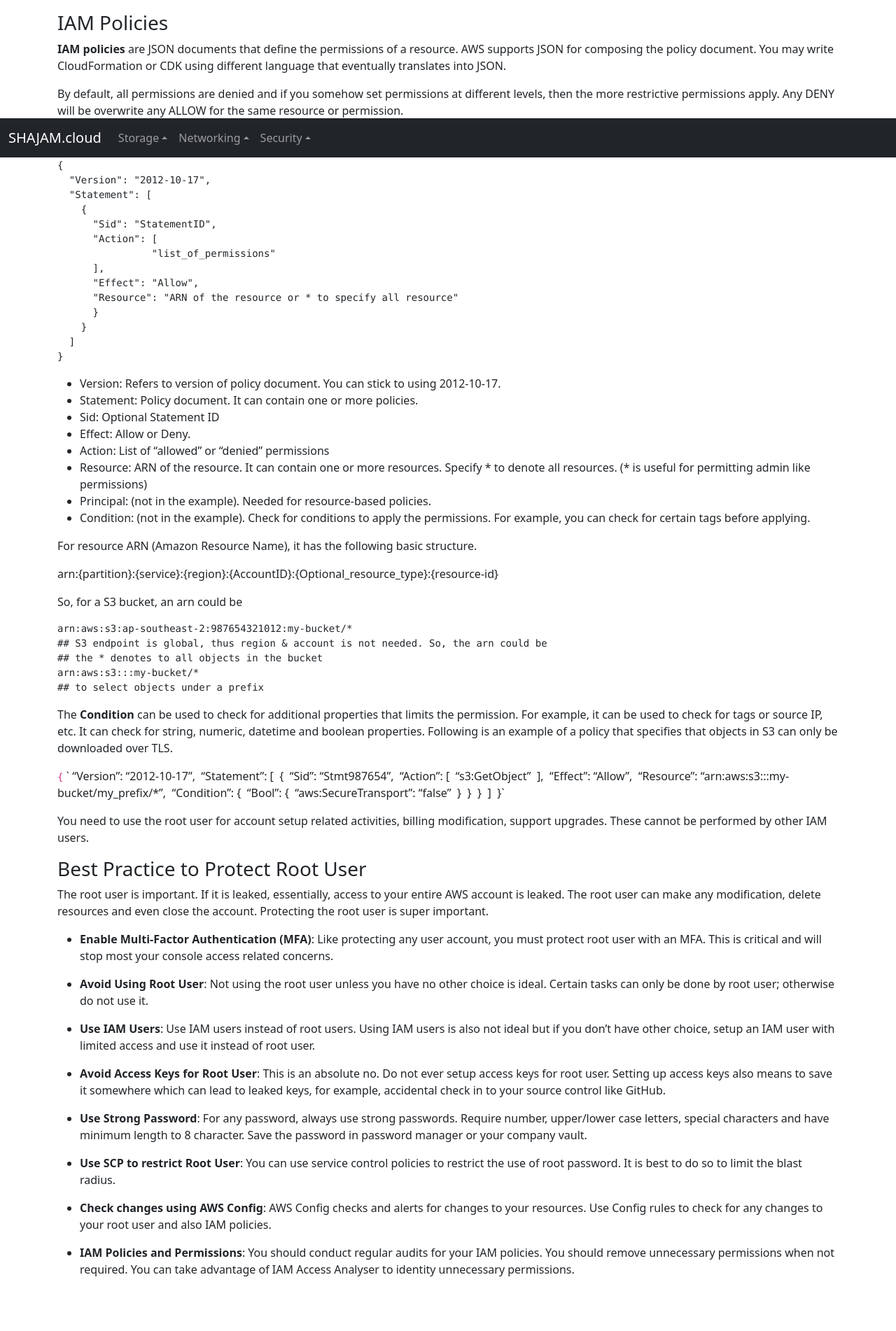
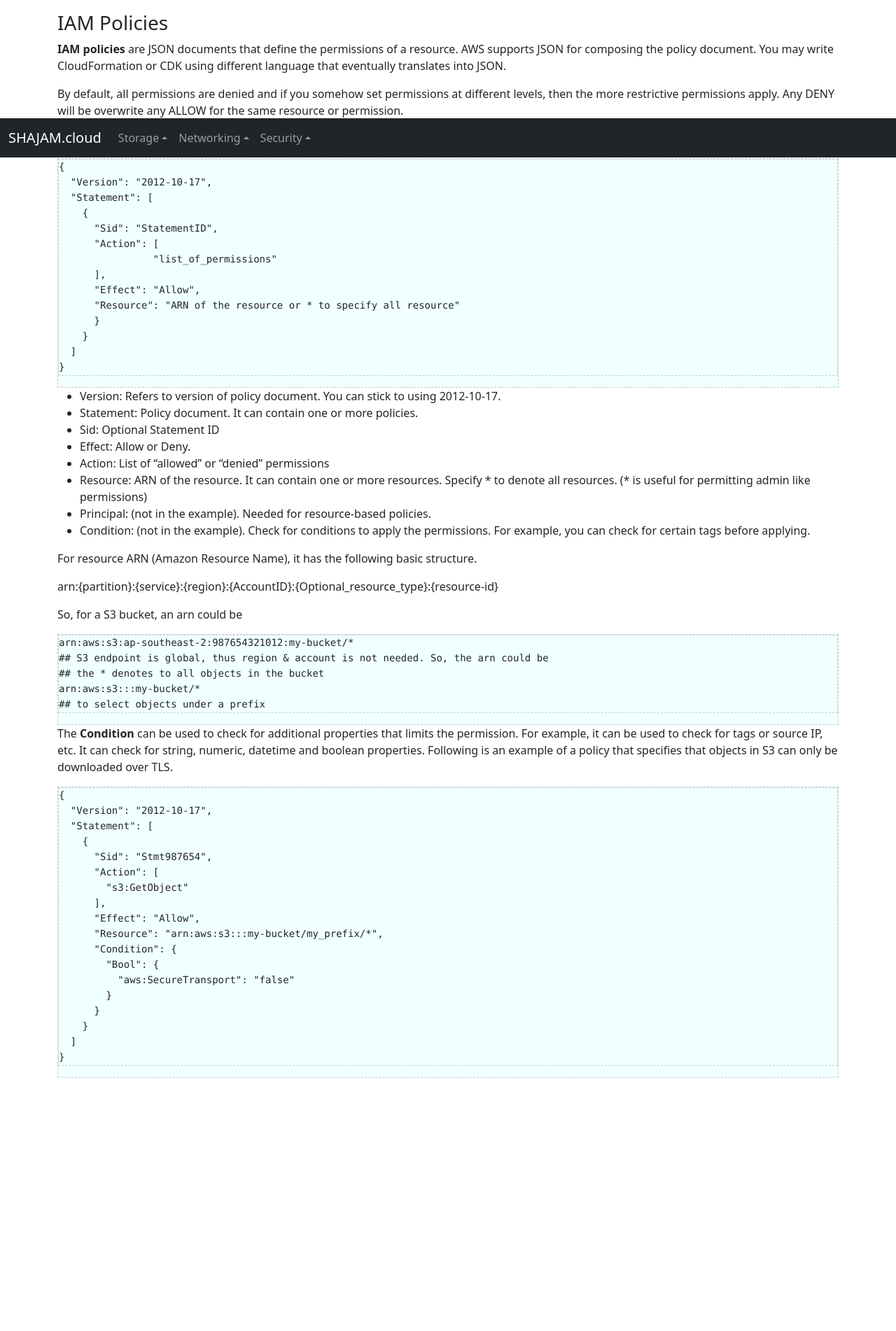
Before and after one commit to s-kazi/s-kazi.github.io, a Jekyll site: the page built from aws/iam/iam-user-groups-policy.markdown, in a window 1280 px wide. Shown: the part 675-2577 px from the top of the page at 70% size. Built offline with Jekyll 4.4.1, drawn with Linux system fonts in a browser that asks for light colours; nearby versions of some CDN libraries; after the commit the page ends 2275 px from its top, so only the background shows below that.

Commit message:
code block

````diff
--- a/_includes/header.html
+++ b/_includes/header.html
@@ -14,6 +14,10 @@
   <link rel="icon" type="image/png" sizes="32x32" href="/favicon-32x32.png">
   <link rel="icon" type="image/png" sizes="16x16" href="/favicon-16x16.png">
   <link rel="manifest" href="/site.webmanifest">
+
+  <style>
+    .highlight {background-color: azure; border:1px dashed #ccc; font-family:monospace, Consolas}
+  </style>
 </head>
 
 <body>
--- a/aws/iam/iam-user-groups-policy.markdown
+++ b/aws/iam/iam-user-groups-policy.markdown
@@ -74,50 +74,23 @@ arn:aws:s3:::my-bucket/*
 
 The **Condition** can be used to check for additional properties that limits the permission. For example, it can be used to check for tags or source IP, etc. It can check for string, numeric, datetime and boolean properties. Following is an example of a policy that specifies that objects in S3 can only be downloaded over TLS.
 
-`{`
-`  "Version": "2012-10-17",`
-`  "Statement": [`
-`    {`
-`      "Sid": "Stmt987654",`
-`      "Action": [`
-`        "s3:GetObject"`
-`      ],`
-`      "Effect": "Allow",`
-`      "Resource": "arn:aws:s3:::my-bucket/my_prefix/*",`
-`      "Condition": {`
-`        "Bool": {`
-`          "aws:SecureTransport": "false"`
-`        }`
-`      }`
-`    }`
-`  ]`
-`}`
-
-
-
-
-
-
-
-
-
-You need to use the root user for account setup related activities, billing modification, support upgrades. These cannot be performed by other IAM users.
-
-### Best Practice to Protect Root User
-The root user is important. If it is leaked, essentially, access to your entire AWS account is leaked. The root user can make any modification, delete resources and even close the account. Protecting the root user is super important.
-
-- **Enable Multi-Factor Authentication (MFA)**: Like protecting any user account, you must protect root user with an MFA. This is critical and will stop most your console access related concerns.
-
-- **Avoid Using Root User**: Not using the root user unless you have no other choice is ideal. Certain tasks can only be done by root user; otherwise do not use it.
-
-- **Use IAM Users**: Use IAM users instead of root users. Using IAM users is also not ideal but if you don't have other choice, setup an IAM user with limited access and use it instead of root user.
-
-- **Avoid Access Keys for Root User**: This is an absolute no. Do not ever setup access keys for root user. Setting up access keys also means to save it somewhere which can lead to leaked keys, for example, accidental check in to your source control like GitHub.
-
-- **Use Strong Password**: For any password, always use strong passwords. Require number, upper/lower case letters, special characters and have minimum length to 8 character. Save the password in password manager or your company vault.
-
-- **Use SCP to restrict Root User**: You can use service control policies to restrict the use of root password. It is best to do so to limit the blast radius.
-
-- **Check changes using AWS Config**: AWS Config checks and alerts for changes to your resources. Use Config rules to check for any changes to your root user and also IAM policies.
-
-- **IAM Policies and Permissions**: You should conduct regular audits for your IAM policies. You should remove unnecessary permissions when not required. You can take advantage of IAM Access Analyser to identity unnecessary permissions.
+```
+{
+  "Version": "2012-10-17",
+  "Statement": [
+    {
+      "Sid": "Stmt987654",
+      "Action": [
+        "s3:GetObject"
+      ],
+      "Effect": "Allow",
+      "Resource": "arn:aws:s3:::my-bucket/my_prefix/*",
+      "Condition": {
+        "Bool": {
+          "aws:SecureTransport": "false"
+        }
+      }
+    }
+  ]
+}
+```
````
